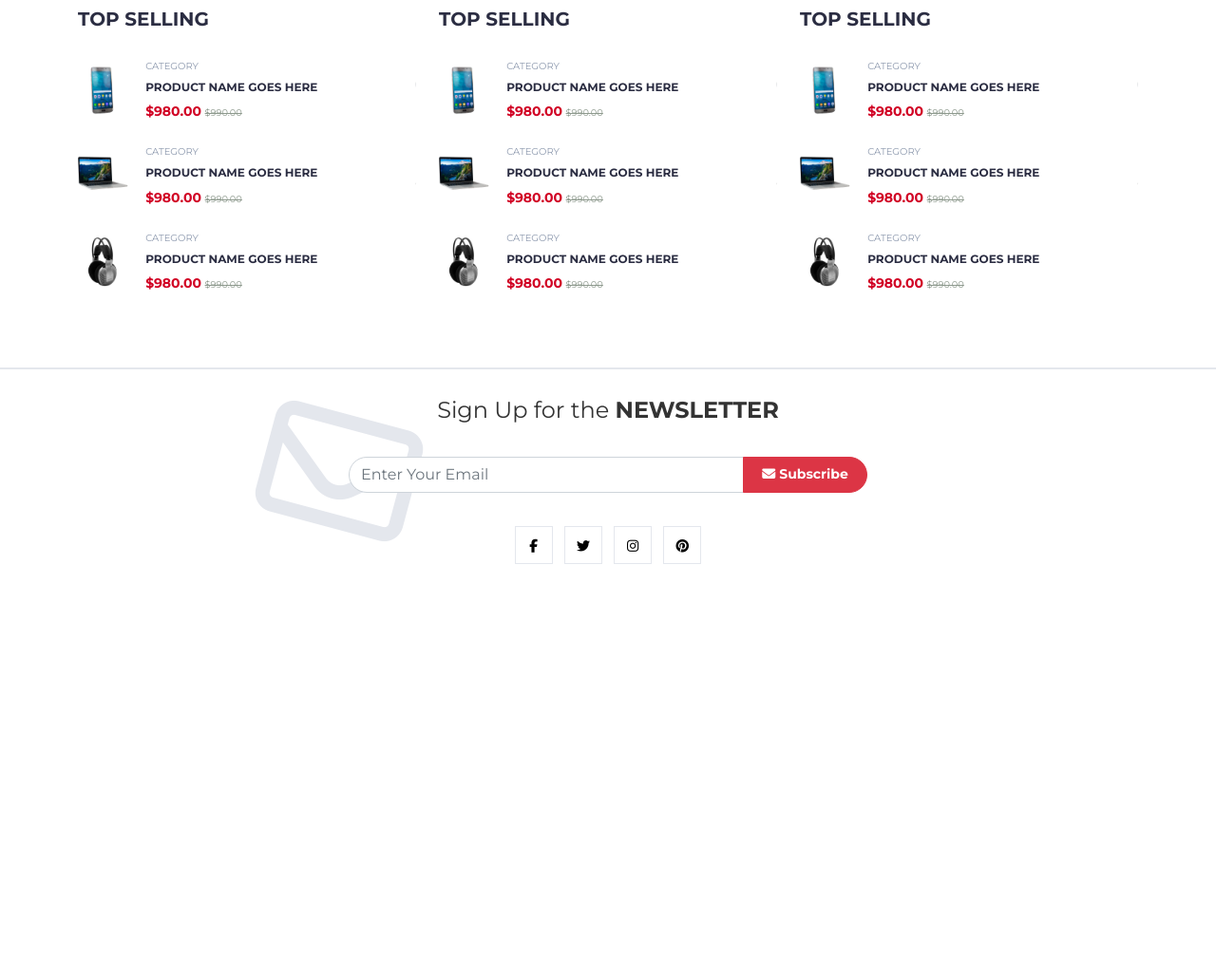
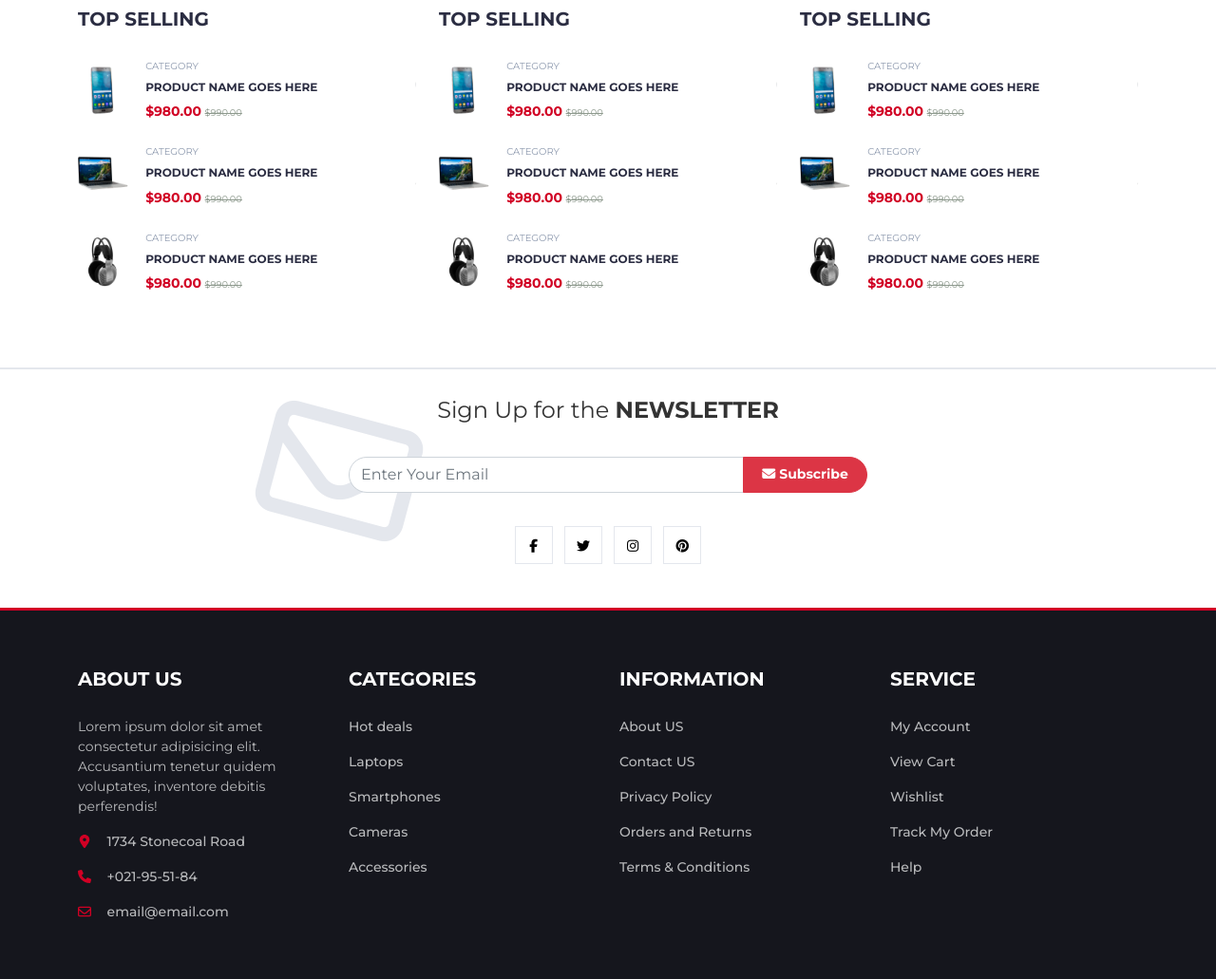
Before and after one commit to fajj-developer14/Electro, a plain HTML site: page index.html in a window 1280 px wide. Shown: the part 2248-3279 px from the top of the page at 95% size. Before the commit the page ends 2888 px from the top, so only its background shows below. Drawn offline with nearby package versions, Linux system fonts and the light colour scheme.

Commit message:
Build the upper footer.

```diff
--- a/css/styles.css
+++ b/css/styles.css
@@ -85,7 +85,7 @@ section {
     width: var(--twelve-px);
     height: var(--twelve-px);
     transform: translateY(-1px);
-    margin-right: 0.05rem;
+    margin-right: 0.15rem;
 }
 
 @media screen and (min-width: 480px) {
@@ -98,9 +98,8 @@ section {
     }
 
     .info-icons {
-        width: 0.8rem;
-        height: 0.8rem;
-        margin-right: 0.1rem;
+        width: var(--fourteen-px);
+        height: var(--fourteen-px);
     }
 }
 
@@ -349,7 +348,12 @@ section {
 .product-rating>.fa-star {
     position: relative;
     z-index: 10;
-    margin: -3px;
+    margin-right: -4px;
+    background-color: #fff;
+}
+
+.star-empty {
+    color: var(--main-grey);
 }
 
 .product-rating::before {
@@ -613,6 +617,8 @@ section {
     color: var(--main-red);
 }
 
+/* swiper */
+
 .swiper-slide {
     margin-bottom: 4.69rem;
 }
@@ -622,3 +628,35 @@ section {
     transform: translateY(-4.3rem);
     z-index: 22;
 }
+
+/* footer */
+.footer {
+    font-size: var(--fourteen-px);
+    color: #b9babc;
+}
+
+.footer h2 {
+    color: #fff;
+    margin-bottom: 1.75rem;
+}
+
+/* upper footer */
+
+#upper-footer {
+    border-top: 3px solid var(--main-red);
+    background-color: #15161d;
+    padding: 30px 0;
+}
+
+.footer-col {
+    margin: 30px 0;
+}
+
+.footer-item {
+    margin-bottom: 1rem;
+    font-weight: 500;
+}
+
+.footer-icon {
+    margin-right: 0.8rem;
+}
--- a/index.html
+++ b/index.html
@@ -357,7 +357,7 @@
                     <i class="fa fa-solid fa-star"></i>
                     <i class="fa fa-solid fa-star"></i>
                     <i class="fa fa-solid fa-star"></i>
-                    <i class="fa fa-solid fa-star"></i>
+                    <i class="fa fa-regular fa-star star-empty"></i>
                   </div>
                   <div class="card-btns">
                     <button
@@ -786,7 +786,7 @@
                     <i class="fa fa-solid fa-star"></i>
                     <i class="fa fa-solid fa-star"></i>
                     <i class="fa fa-solid fa-star"></i>
-                    <i class="fa fa-solid fa-star"></i>
+                    <i class="fa fa-regular fa-star star-empty"></i>
                   </div>
                   <div class="card-btns">
                     <button
@@ -1688,6 +1688,117 @@
       </div>
     </section>
 
+    <footer class="footer">
+      <div id="upper-footer">
+        <div class="container-md">
+          <div class="row">
+            <div class="col-sm-6 col-lg-3">
+              <div class="footer-col">
+                <h2 class="h5 fw-bold text-uppercase">about us</h2>
+                <p>
+                  Lorem ipsum dolor sit amet consectetur adipisicing elit.
+                  Accusantium tenetur quidem voluptates, inventore debitis
+                  perferendis!
+                </p>
+                <ul class="list-unstyled">
+                  <li class="footer-item">
+                    <a class="info-bar-links" href="#">
+                      <svg class="icon info-icons footer-icon">
+                        <use href="icons/sprite.svg#location-dot-solid"></use>
+                      </svg>
+                      1734 Stonecoal Road
+                    </a>
+                  </li>
+                  <li class="footer-item">
+                    <a class="info-bar-links" href="#">
+                      <svg class="icon info-icons footer-icon">
+                        <use href="icons/sprite.svg#phone-solid"></use>
+                      </svg>
+                      +021-95-51-84
+                    </a>
+                  </li>
+                  <li class="footer-item">
+                    <a class="info-bar-links" href="#">
+                      <svg class="icon info-icons footer-icon">
+                        <use href="icons/sprite.svg#envelope-regular"></use>
+                      </svg>
+                      email@email.com
+                    </a>
+                  </li>
+                </ul>
+              </div>
+            </div>
+            <div class="col-sm-6 col-lg-3">
+              <div class="footer-col">
+                <h2 class="h5 fw-bold text-uppercase">Categories</h2>
+                <ul class="list-unstyled">
+                  <li class="footer-item">
+                    <a class="info-bar-links" href="#">Hot deals</a>
+                  </li>
+                  <li class="footer-item">
+                    <a class="info-bar-links" href="#">Laptops</a>
+                  </li>
+                  <li class="footer-item">
+                    <a class="info-bar-links" href="#">Smartphones</a>
+                  </li>
+                  <li class="footer-item">
+                    <a class="info-bar-links" href="#">Cameras</a>
+                  </li>
+                  <li class="footer-item">
+                    <a class="info-bar-links" href="#">Accessories</a>
+                  </li>
+                </ul>
+              </div>
+            </div>
+            <div class="col-sm-6 col-lg-3">
+              <div class="footer-col">
+                <h2 class="h5 fw-bold text-uppercase">information</h2>
+                <ul class="list-unstyled">
+                  <li class="footer-item">
+                    <a class="info-bar-links" href="#">About US</a>
+                  </li>
+                  <li class="footer-item">
+                    <a class="info-bar-links" href="#">Contact US</a>
+                  </li>
+                  <li class="footer-item">
+                    <a class="info-bar-links" href="#">Privacy Policy</a>
+                  </li>
+                  <li class="footer-item">
+                    <a class="info-bar-links" href="#">Orders and Returns</a>
+                  </li>
+                  <li class="footer-item">
+                    <a class="info-bar-links" href="#">Terms & Conditions</a>
+                  </li>
+                </ul>
+              </div>
+            </div>
+            <div class="col-sm-6 col-lg-3">
+              <div class="footer-col">
+                <h2 class="h5 fw-bold text-uppercase">Service</h2>
+                <ul class="list-unstyled">
+                  <li class="footer-item">
+                    <a class="info-bar-links" href="#">My Account</a>
+                  </li>
+                  <li class="footer-item">
+                    <a class="info-bar-links" href="#">View Cart</a>
+                  </li>
+                  <li class="footer-item">
+                    <a class="info-bar-links" href="#">Wishlist</a>
+                  </li>
+                  <li class="footer-item">
+                    <a class="info-bar-links" href="#">Track My Order</a>
+                  </li>
+                  <li class="footer-item">
+                    <a class="info-bar-links" href="#">Help</a>
+                  </li>
+                </ul>
+              </div>
+            </div>
+          </div>
+        </div>
+      </div>
+    </footer>
+
     <!-- Swiper JS -->
     <script src="https://unpkg.com/swiper/swiper-bundle.min.js"></script>
 
```
